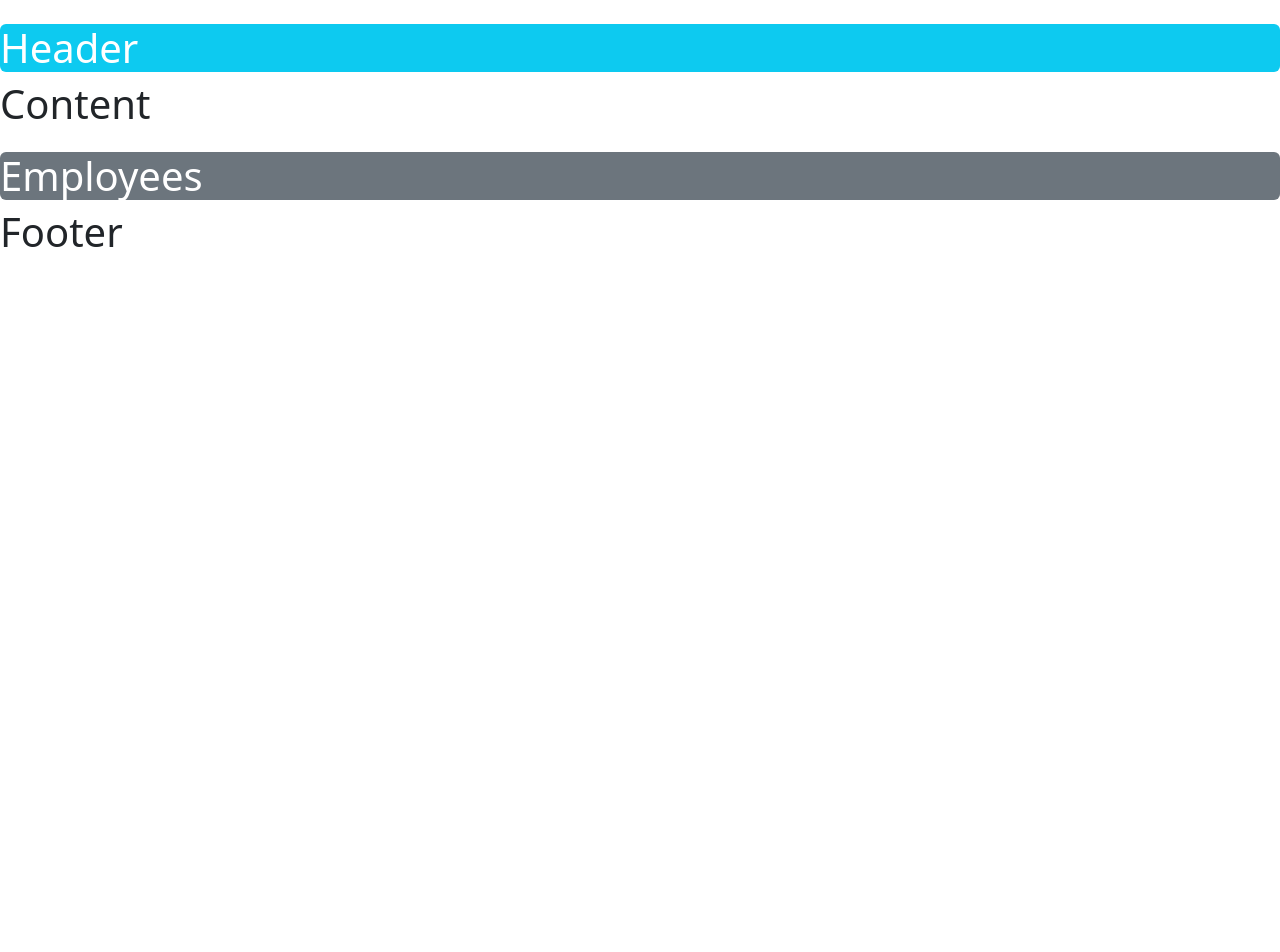
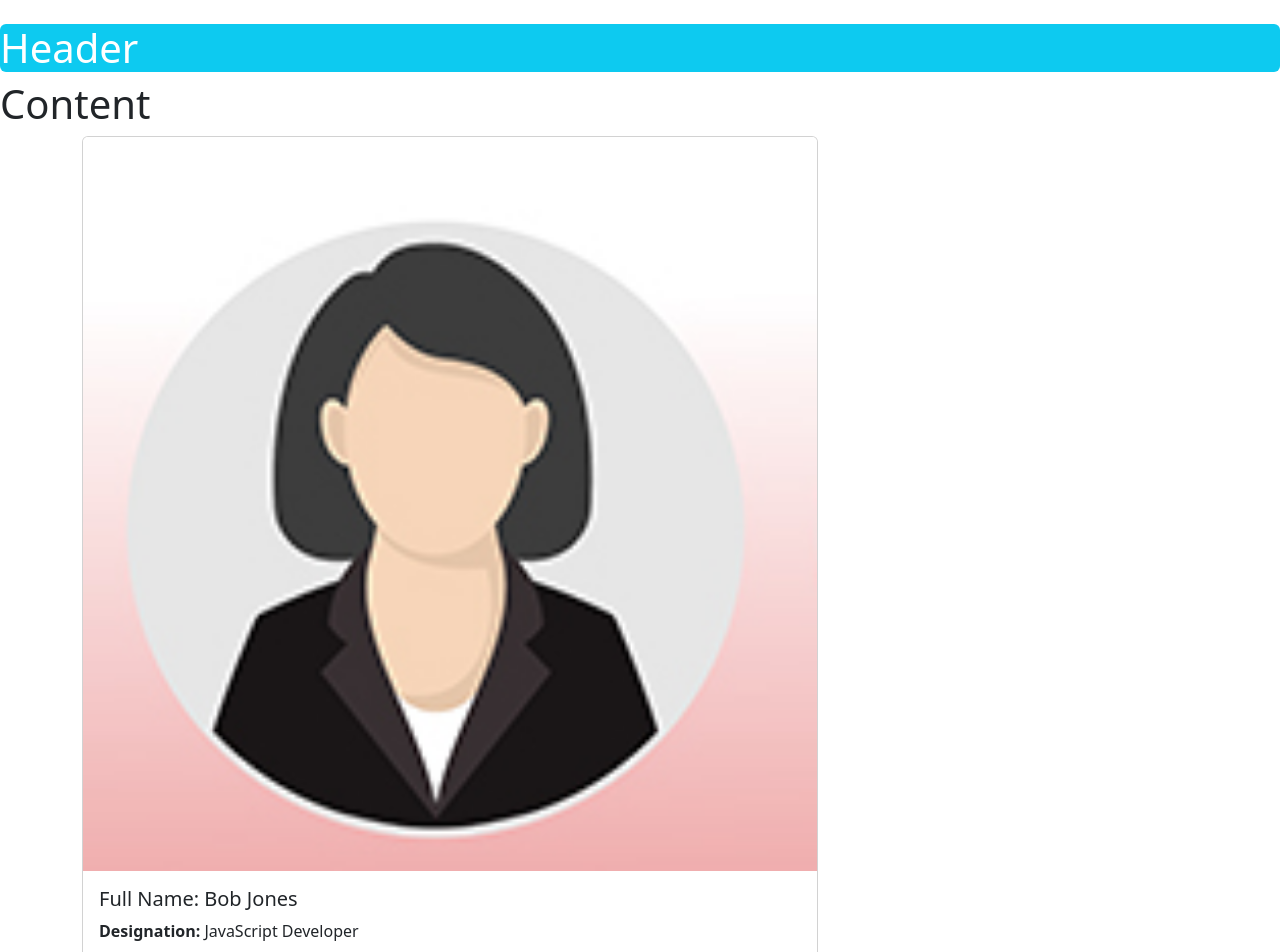
Before and after one commit to mohani-01/teamManager, a React (Create React App) app: page / in a window 1280 px wide. Shown: the top 952 px of the page. Before the commit the page ends 800 px from the top, so only its background shows below. Built offline with nearby package versions, Linux system fonts and the light colour scheme.

Commit message:
Imageis added

```diff
--- a/src/employees.jsx
+++ b/src/employees.jsx
@@ -1,5 +1,6 @@
 import { useState  } from "react";
-
+import femaleProfile from './images/femaleProfile.jpg';
+import maleProfile from './images/maleProfile.jpg';
 
 const Employees = () => {
 
@@ -95,8 +96,26 @@
 
 
     return (
-        <main>
-            <h1 className="mt-4 p5 bg-secondary text-white rounded">Employees</h1>
+        <main className="container">
+            <div className="row">
+                <div className="col-8">
+
+
+
+                {
+                employees.map((employee) =>  (
+                    <div id={employee.id} className="card">
+
+                    <img src={femaleProfile} className="card-img-top"/>
+                    <div className="card-body">
+                        <h5 className="card-title">Full Name: {employee.fullName} </h5>
+                        <p className="card-text"><b>Designation:</b> {employee.designation} </p>
+                    </div>
+                    </div>
+                    )
+                )}
+              </div>
+            </div>
         </main>
     )
 }
```
Also changed, not shown: src/images/femaleProfile.jpg (added), src/images/maleProfile.jpg (added).
